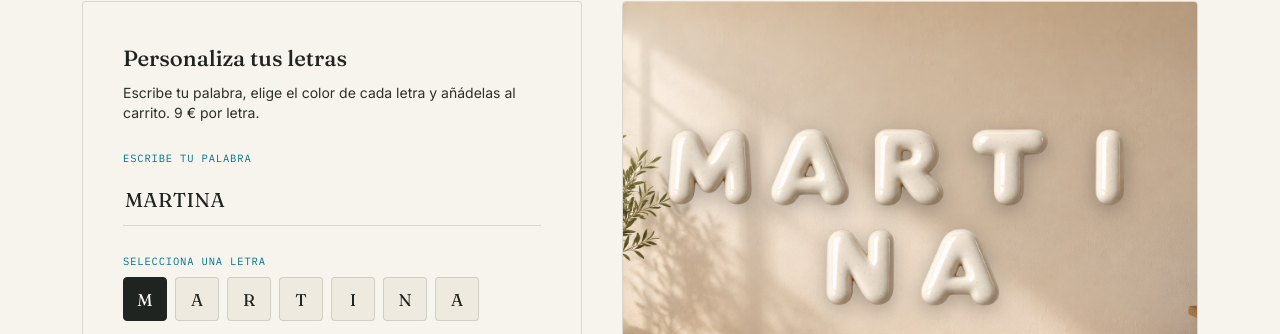
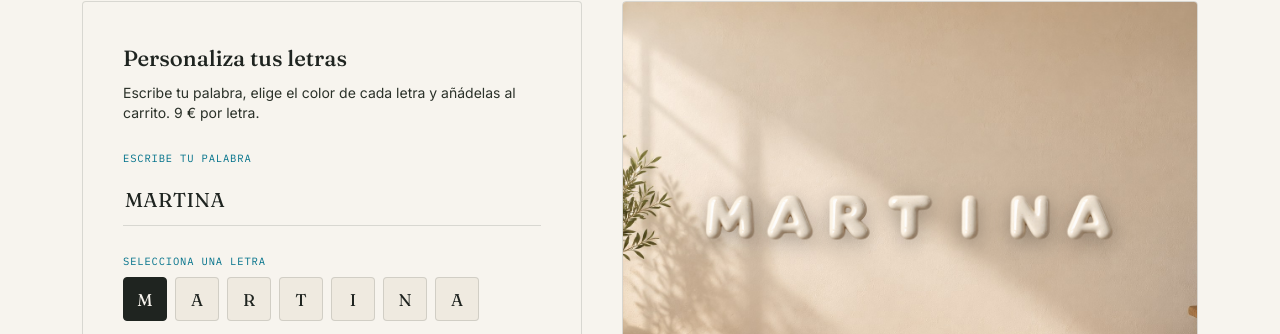
Before and after one commit to Chamberi54/Escultura-Mascotas, a Next.js app: page /letras-personalizadas in a window 1280 px wide. Shown: the part 466-800 px from the top of the page. Built offline with nearby package versions, Linux system fonts and the light colour scheme; no server answers.

Commit message:
Shrink letter preview size on Letras personalizadas
Co-Authored-By: Claude Sonnet 5 <noreply@anthropic.com>

```diff
--- a/src/components/letras/LetrasBuilder.tsx
+++ b/src/components/letras/LetrasBuilder.tsx
@@ -297,7 +297,7 @@ function LetrasPreview({ word, colors }: { word: string; colors: string[] }) {
               {letters.map((letter, i) => (
                 <div
                   key={i}
-                  className="relative h-[13vw] w-[13vw] max-h-24 max-w-24 min-h-10 min-w-10 drop-shadow-[0_6px_10px_rgba(0,0,0,0.25)]"
+                  className="relative h-[8vw] w-[8vw] max-h-14 max-w-14 min-h-6 min-w-6 drop-shadow-[0_6px_10px_rgba(0,0,0,0.25)]"
                 >
                   <Image
                     src={letraImageSrc(letter.char, letter.color)}
```
